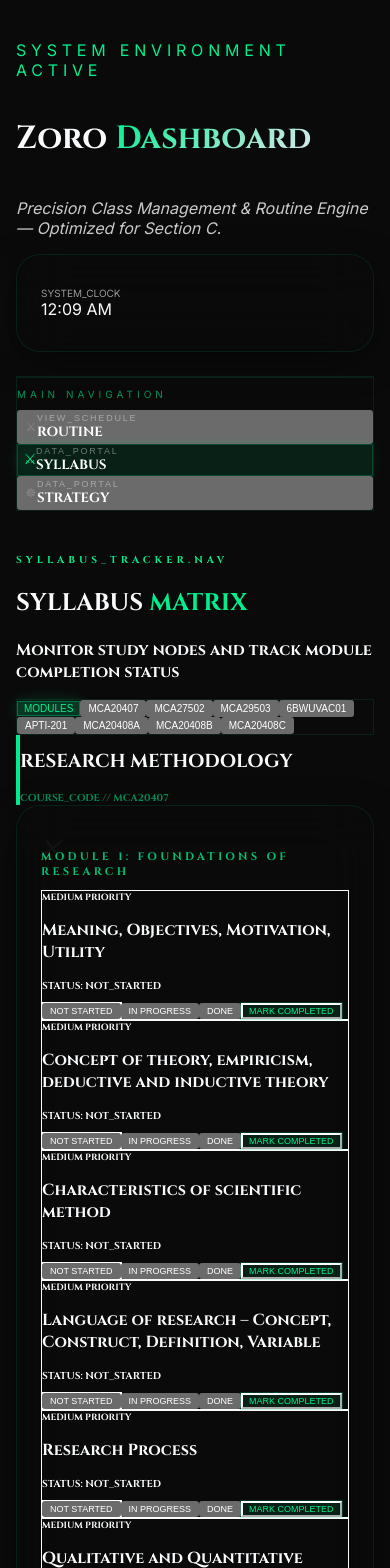
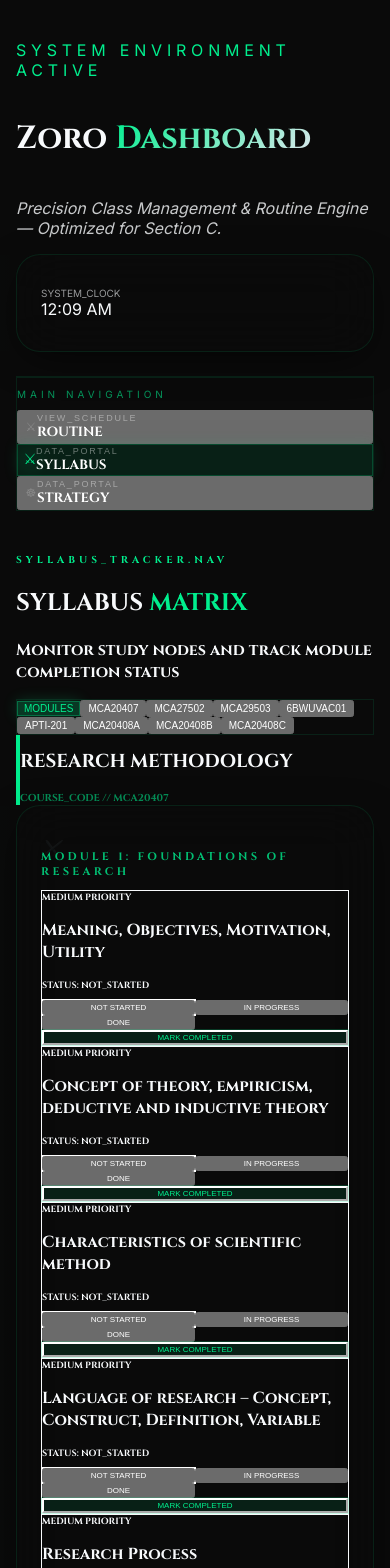
Before and after one commit to Aparup321/suggestion_website, a React (Vite) app: page /syllabus in a window 390 px wide. Shown: the top 1568 px of the page. Built offline with nearby package versions, Linux system fonts and the light colour scheme; the HTML template or start-up script is replaced by a standard one.

Commit message:
style: improve responsive layout and component spacing in RoutinePage and SyllabusView

```diff
--- a/src/components/SyllabusView.tsx
+++ b/src/components/SyllabusView.tsx
@@ -80,7 +80,7 @@ export const SyllabusView = () => {
                     {unit.topics.map((topic) => (
                       <div
                         key={topic.id}
-                        className="flex flex-col lg:flex-row lg:items-center justify-between gap-6 p-6 rounded-2xl bg-black/40 border border-white/5 hover:border-[#00ef8e]/30 transition-all hover:bg-black/60 group/topic relative overflow-visible"
+                        className="flex flex-col lg:flex-row lg:items-center justify-between gap-10 p-8 md:p-10 rounded-2xl bg-black/40 border border-white/5 hover:border-[#00ef8e]/30 transition-all hover:bg-black/60 group/topic relative overflow-visible"
                       >
                         <div className="absolute inset-0 bg-gradient-to-r from-[#00ef8e]/5 to-transparent opacity-0 group-hover/topic:opacity-100 transition-opacity"></div>
 
@@ -93,9 +93,9 @@ export const SyllabusView = () => {
                             <span className="text-[9px] font-black text-slate-500 tracking-widest uppercase">{topic.priority} PRIORITY</span>
                           </div>
 
-                          <div className="space-y-1">
-                            <p className="text-lg font-bold text-white group-hover/topic:text-[#00ef8e] transition-colors">{topic.title}</p>
-                            <p className="text-[10px] text-slate-600 font-mono font-bold uppercase tracking-tighter">
+                          <div className="space-y-2">
+                            <p className="text-sm sm:text-base md:text-lg font-bold text-white group-hover/topic:text-[#00ef8e] transition-colors leading-tight">{topic.title}</p>
+                            <p className="text-[9px] sm:text-[10px] text-slate-600 font-mono font-bold uppercase tracking-tighter">
                               {topic.lastStudied
                                 ? `LAST_STUDIED: ${new Date(topic.lastStudied).toLocaleString()}`
                                 : "STATUS: NOT_STARTED"}
@@ -103,12 +103,13 @@ export const SyllabusView = () => {
                           </div>
                         </div>
 
-                        <div className="flex flex-wrap items-center gap-2 lg:bg-black/50 lg:p-2 lg:rounded-xl relative z-10">
+                        <div className="w-full lg:w-auto relative z-10 mt-8 lg:mt-0">
+                          <div className="grid grid-cols-2 lg:flex lg:flex-row items-center gap-3 lg:bg-black/50 lg:p-2 lg:rounded-xl">
                             {(["not-started", "in-progress", "done"] as const).map((status) => (
                               <button
                                 key={status}
                                 onClick={() => updateTopicStatus(subject.id, topic.id, status)}
-                              className={`px-4 py-2 rounded-lg text-[9px] font-black uppercase tracking-widest transition-all ${
+                                className={`px-2 py-3 rounded-lg text-[8px] sm:text-[9px] font-black uppercase tracking-widest transition-all ${
                                   topic.status === status
                                     ? status === "done"
                                       ? "bg-[#00ef8e]/20 text-[#00ef8e] ring-1 ring-[#00ef8e]/40 shadow-[0_0_15px_rgba(0,239,142,0.2)]"
@@ -122,14 +123,13 @@ export const SyllabusView = () => {
                               </button>
                             ))}
 
-                          <div className="hidden lg:block w-px h-4 bg-white/10 mx-2"></div>
-
                             <button
                               onClick={() => markStudiedNow(subject.id, topic.id)}
-                            className="px-4 py-2 rounded-lg text-[9px] font-black uppercase tracking-widest bg-[#00ef8e]/10 text-[#00ef8e] ring-1 ring-[#00ef8e]/20 hover:bg-[#00ef8e]/20 hover:shadow-[0_0_15px_rgba(0,239,142,0.3)] transition-all font-sans"
+                              className="col-span-2 lg:col-auto px-4 py-3 rounded-lg text-[8px] sm:text-[9px] font-black uppercase tracking-widest bg-[#00ef8e]/10 text-[#00ef8e] ring-1 ring-[#00ef8e]/20 hover:bg-[#00ef8e]/20 hover:shadow-[0_0_15px_rgba(0,239,142,0.3)] transition-all font-sans"
                             >
-                            Mark Completed
+                              MARK COMPLETED
                             </button>
+                          </div>
                         </div>
                       </div>
                     ))}
--- a/src/pages/RoutinePage.tsx
+++ b/src/pages/RoutinePage.tsx
@@ -148,7 +148,7 @@ export const RoutinePage = () => {
                     onDragEnd={(e, info) => handleDragEnd(e, info, todayFrames.length)}
                     style={{ x: isActive ? dragX : diff * 520 }}
                   >
-                    <div className={`p-8 rounded-[32px] backdrop-blur-3xl border-2 transition-all duration-700 relative overflow-visible ${isCurrent
+                    <div className={`p-8 md:p-12 rounded-3xl md:rounded-[48px] backdrop-blur-3xl border-2 transition-all duration-700 relative overflow-visible ${isCurrent
                         ? isBreak ? "bg-amber/5 border-amber/20" : "bg-[#00ef8e]/10 border-[#00ef8e]/40 shadow-[0_30px_60px_-15px_rgba(0,239,142,0.25)] animate-[haki-pulse_4s_infinite]"
                         : isPast ? "bg-black/40 border-white/[0.03] grayscale opacity-60" : "bg-black/60 border-white/[0.08]"
                       }`}>
@@ -158,13 +158,13 @@ export const RoutinePage = () => {
                         </div>
                       )}
 
-                      <div className="flex justify-between items-center mb-10">
+                      <div className="flex justify-between items-center mb-10 px-2 md:px-4">
                         <div className={`px-4 py-1.5 rounded-full text-[10px] font-black uppercase tracking-[0.2em] ${isBreak ? "bg-amber/20 text-amber" :
                             isCurrent ? "bg-[#00ef8e] text-black" : "bg-white/5 text-slate-500"
                           }`}>
                           {isBreak ? "BREAK TIME" : isCurrent ? "ONGOING" : isPast ? "COMPLETED" : "UPCOMING"}
                         </div>
-                        <span className="font-mono text-sm font-bold text-slate-300 opacity-80">{formatTimeRange(frame.start, frame.end)}</span>
+                        <span className="font-mono text-xs md:text-sm font-bold text-slate-300 opacity-80">{formatTimeRange(frame.start, frame.end)}</span>
                       </div>
 
                       <div className="space-y-8">
@@ -173,7 +173,7 @@ export const RoutinePage = () => {
                             <div className="flex flex-col gap-4">
                               <div className="flex items-start justify-between gap-4">
                                 <div className="space-y-1">
-                                  <h3 className={`text-2xl font-zoro font-bold tracking-tight leading-none ${isBreak ? "text-amber" : "text-white"}`}>
+                                  <h3 className={`text-2xl font-zoro font-bold tracking-tight leading-tight ${isBreak ? "text-amber" : "text-white"}`}>
                                     {isBreak && <span className="mr-3">🍶</span>}{entry.title}
                                   </h3>
                                   <p className="text-slate-500 text-[11px] font-semibold uppercase tracking-widest flex items-center gap-2">
@@ -185,16 +185,16 @@ export const RoutinePage = () => {
                               </div>
 
                               {!isBreak && (
-                                <div className="grid grid-cols-2 gap-6 pt-2">
-                                  <div className="space-y-1 text-left">
-                                    <span className="text-[9px] font-black text-slate-600 tracking-widest uppercase text-left">Location</span>
-                                    <p className="text-slate-300 text-xs font-semibold">{entry.room}</p>
+                                  <div className="flex flex-wrap justify-between gap-x-6 gap-y-2 pt-2 border-t border-white/5 mt-2">
+                                    <div className="space-y-0.5">
+                                      <span className="text-[9px] font-black text-slate-600 tracking-widest uppercase block">Location</span>
+                                      <p className="text-slate-300 text-xs font-semibold">{entry.room}</p>
+                                    </div>
+                                    <div className="space-y-0.5 text-right">
+                                      <span className="text-[9px] font-black text-slate-600 tracking-widest uppercase block">Instructor</span>
+                                      <p className="text-slate-300 text-xs font-semibold">{entry.instructor || "Common"}</p>
+                                    </div>
                                   </div>
-                                  <div className="space-y-1 text-right">
-                                    <span className="text-[9px] font-black text-slate-600 tracking-widest uppercase text-right">Instructor</span>
-                                    <p className="text-slate-300 text-xs font-semibold truncate">{entry.instructor || "Common"}</p>
-                                  </div>
-                                </div>
                               )}
                             </div>
                           </div>
```
Lines whose indentation alone changed are shown as unchanged.
